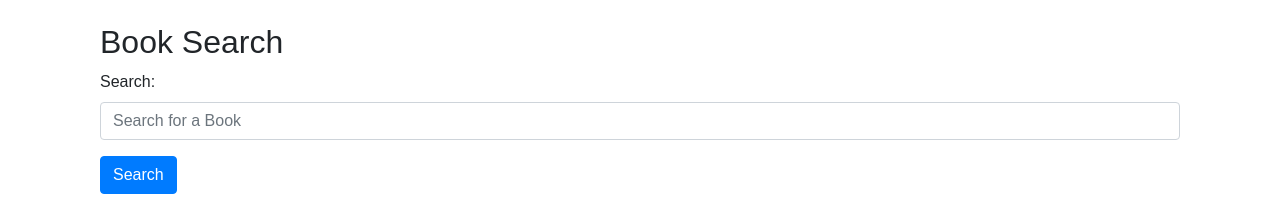
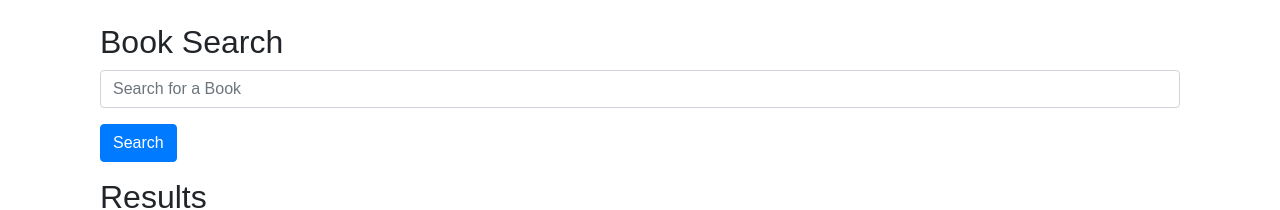
Before and after one commit to Awfulnaut/book-search, a React (Create React App) app in the folder client/: page / in a window 1280 px wide. Shown: the part 314-524 px from the top of the page. Built offline with nearby package versions, Linux system fonts and the light colour scheme; no server answers.

Commit message:
Fix search function

```diff
--- a/client/src/components/ResultList/index.js
+++ b/client/src/components/ResultList/index.js
@@ -1,6 +1,6 @@
 import React from "react";
 import "./style.css";
-import API from "../utils/API";
+// import API from "../utils/API";
 
 function ResultList(props) {
   return (
--- a/client/src/components/SearchForm/index.js
+++ b/client/src/components/SearchForm/index.js
@@ -4,7 +4,7 @@ function SearchForm(props) {
   return (
     <form>
       <div className="form-group">
-        <label htmlFor="search">Search:</label>
+        <label className="sr-only" htmlFor="search">Search:</label>
         <input
           onChange={props.handleInputChange}
           value={props.search}
@@ -14,7 +14,7 @@ function SearchForm(props) {
           placeholder="Search for a Book"
           id="search"
         />
-        <button onClick={props.handleFormSubmit} className="btn btn-primary mt-3">
+        <button onClick={props.handleSearch} className="btn btn-primary mt-3">
           Search
         </button>
       </div>
--- a/client/src/components/pages/search.js
+++ b/client/src/components/pages/search.js
@@ -34,6 +34,11 @@ class Search extends Component {
     this.searchBooks("Harry Potter");
   }
 
+  handleSearch = event => {
+    event.preventDefault();
+    this.searchBooks(this.state.search)
+  }
+
   searchBooks = query => {
     const results = [];
     API.search(query)
@@ -50,6 +55,8 @@ class Search extends Component {
             }
           )
         });
+        console.log(`Query: ${query}`)
+        console.log(results)
       })
       .then(() => this.setState({ books: results }))
       .catch(err => console.log(err));
@@ -67,6 +74,7 @@ class Search extends Component {
             <SearchForm
               search={this.state.search}
               handleInputChange={this.handleInputChange}
+              handleSearch={this.handleSearch}
             />
             <h2>Results</h2>
             <ResultList
```
